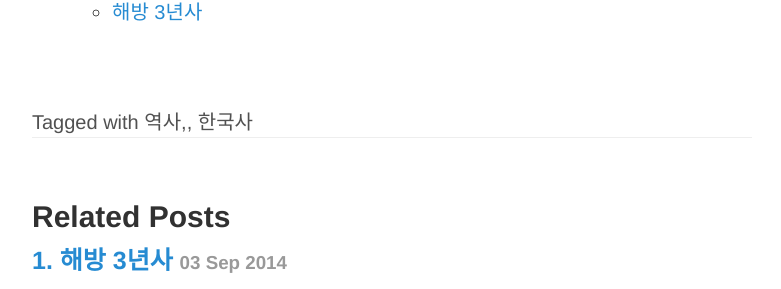
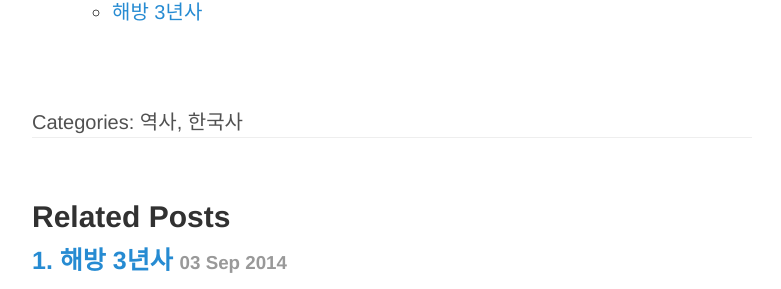
Before and after one commit to hojunester/hojunester.github.io, a Jekyll site: the page built from _posts/2014-09-02-현대사-정리.md, in a window 1280 px wide. Shown: the part 515-804 px from the top of the page, without its empty margins (248-1029 px from the left). Built offline with Jekyll 4.4.1, drawn with Linux system fonts in a browser that asks for light colours; Markdown is read by kramdown in place of the engine named in the settings.

Commit message:
category view alterations

```diff
--- a/_layouts/post.html
+++ b/_layouts/post.html
@@ -8,7 +8,7 @@ layout: default
   {{ content }}
 </div>
 
-Tagged with {{ page.categories | join: ', ' }}
+Categories: {{ page.categories | join: ', ' }}
 
 <div class="related">
   <h2>Related Posts</h2>
--- a/_posts/2014-09-02-현대사-정리.md
+++ b/_posts/2014-09-02-현대사-정리.md
@@ -1,7 +1,9 @@
 ---
 layout: post
 title: 현대사 정리
-categories: 역사, 한국사
+categories:
+- 역사
+- 한국사
 ---
 
 안녕하세요? 민사고 17기 김호준입니다. 수능을 보기 위해 다시 한국사를 공부하기 시작했는데요, 과거와는 다르게 근현대사가 정말 재미있더라고요. 전에는 너무 복잡해서 싫어했는데, 그 '이야기'를 파악하기 시작하면서부터는 저랑 가장 관련 깊은 역사라는 느낌이 들면서 정말 흥미롭게 수업을 들었습니다.
```
Also changed, not shown: _posts/2014-09-03-1_해방3년사.md (+3 -1 lines).
